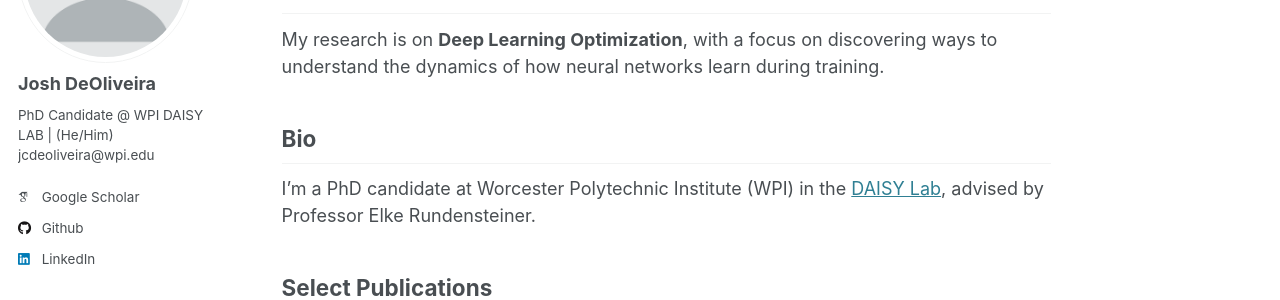
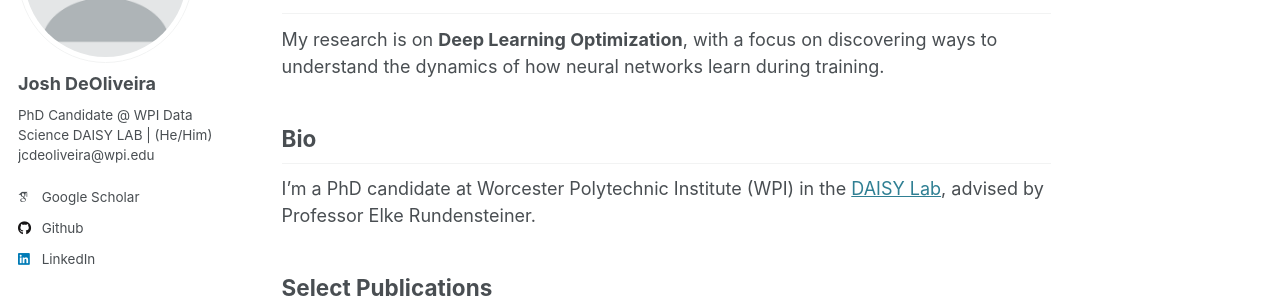
Before and after one commit to deoliveirajoshua/deoliveirajoshua.github.io, a Jekyll site: the page built from _pages/about.md, in a window 1280 px wide. Shown: the part 218-518 px from the top of the page. Built offline with Jekyll 4.4.1, drawn with Linux system fonts in a browser that asks for light colours; some web fonts are replaced.

Commit message:
Update _config.yml

```diff
--- a/_config.yml
+++ b/_config.yml
@@ -24,7 +24,7 @@ author:
   avatar           : "profile.png"
   name             : "Josh DeOliveira"
   pronouns         : #"he/him"
-  bio              : "PhD Candidate @ WPI \         DAISY LAB | (He/Him) \           jcdeoliveira@wpi.edu"
+  bio              : "PhD Candidate @ WPI Data Science  DAISY LAB | (He/Him) jcdeoliveira@wpi.edu"
   location         : #"Worcester, MA"
   employer         : #"Worcester Polytechnic Institute"
   uri              : # URL
```
